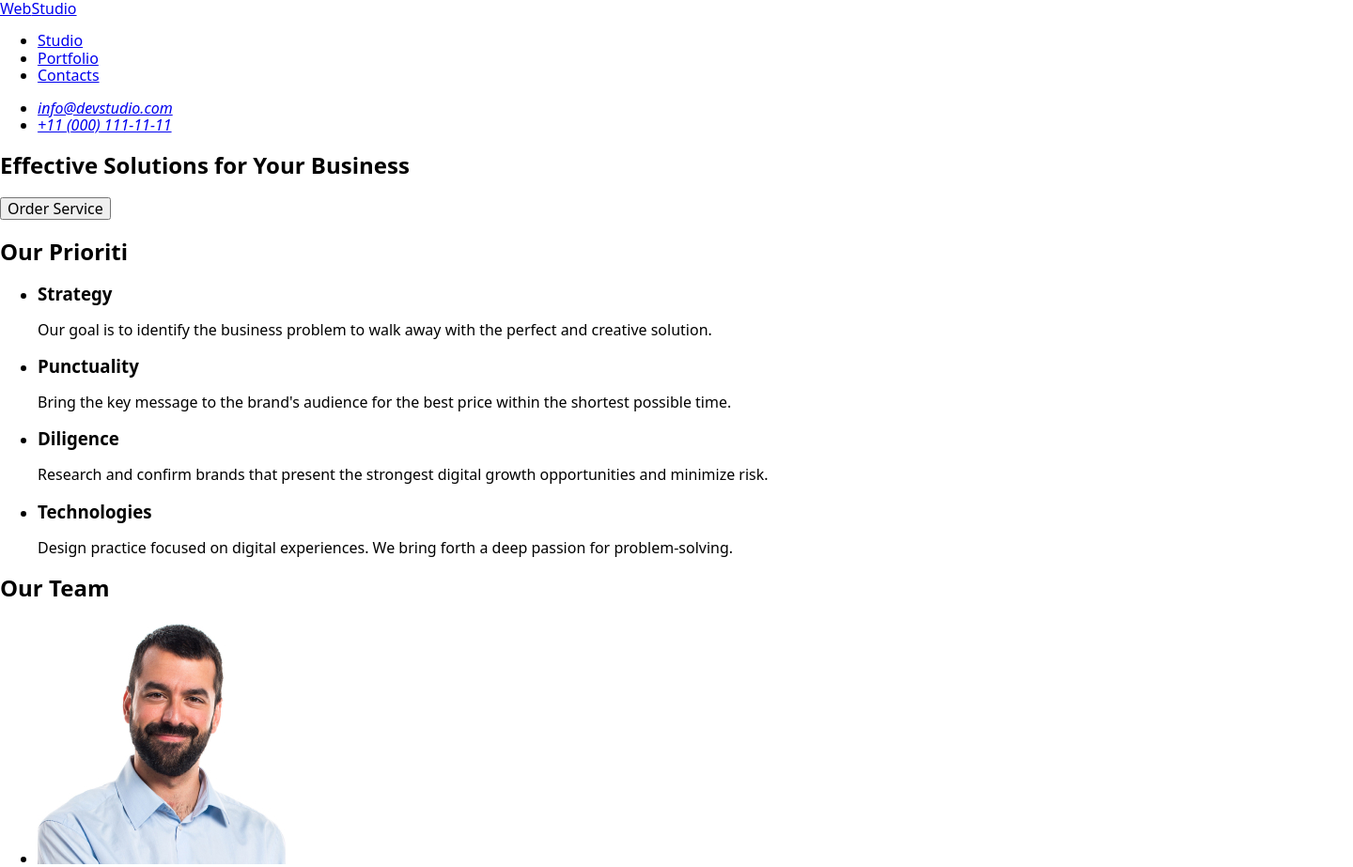
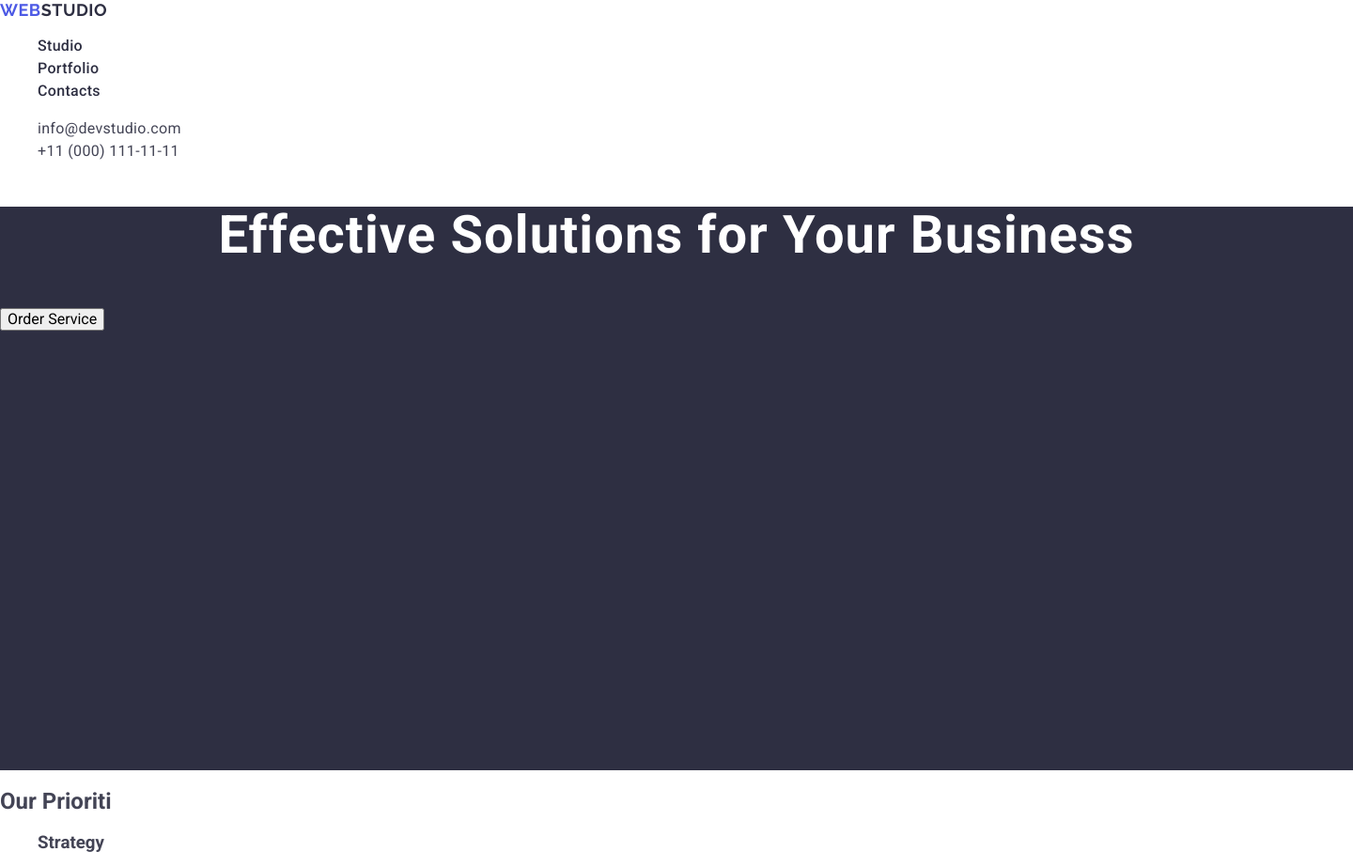
Before and after one commit to VitaliiMovchanets/goit-markup-hw-02, a plain HTML site: page index.html in a window 1280 px wide. Shown: the top 923 px of the page at 94% size, 1440 px wide, since content can reach past the window. Drawn offline with nearby package versions, Linux system fonts and the light colour scheme.

Commit message:
add index.html

```diff
--- a/css/stiles.css
+++ b/css/stiles.css
@@ -65,7 +65,7 @@ font-weight: 400;
 .hero-title {
     font-weight: 700;
         font-size: 56px;
-        line-height: 1.07;
+        line-height: 1.1;
         letter-spacing: 0.02em;
         text-align: center;
         color: #fff;
--- a/index.html
+++ b/index.html
@@ -9,7 +9,7 @@
     <link href="https://fonts.googleapis.com/css2?family=Raleway:ital,wght@0,100..900;1,100..900&family=Roboto:wght@400;500;700&display=swap"
         rel="stylesheet">
         <link rel="stylesheet" href="https://cdnjs.cloudflare.com/ajax/libs/modern-normalize/2.0.0/modern-normalize.min.css" integrity="sha512-4xo8blKMVCiXpTaLzQSLSw3KFOVPWhm/TRtuPVc4WG6kUgjH6J03IBuG7JZPkcWMxJ5huwaBpOpnwYElP/m6wg==" crossorigin="anonymous" referrerpolicy="no-referrer" />
-    <link rel="stylesheet" href="./css/stiles.css>
+    <link rel="stylesheet" href="./css/stiles.css">
 </head>
 <body>
 
@@ -45,7 +45,7 @@
     <main>
         <section class="hero">
        <h1 class="hero-title">Effective Solutions for Your Business</h1>
-        <button class="button" type="button">Order Service</button>
+        <button type="button">Order Service</button>
         </section>
 
         <section>
```
